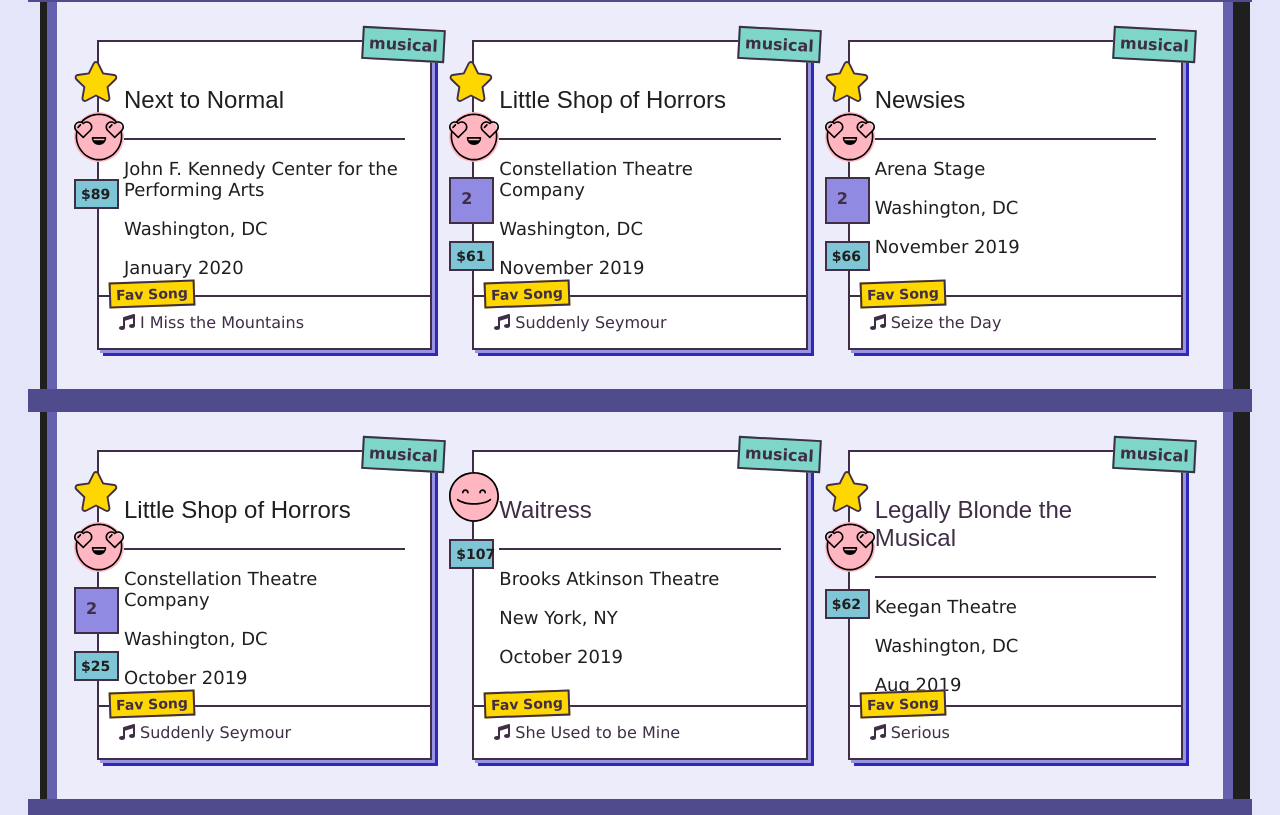
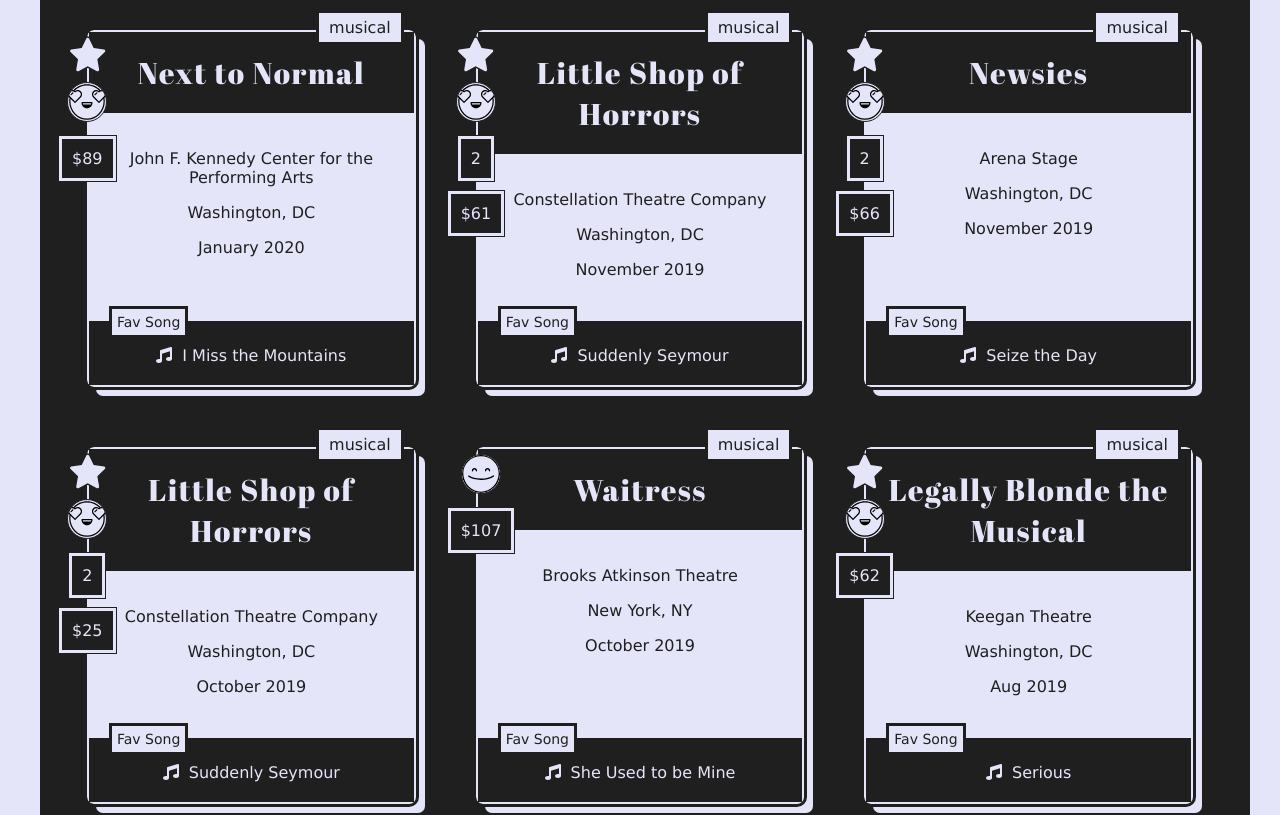
Before and after one commit to brittanyrw/theaterlog, a Vue app: page / in a window 1280 px wide. Shown: the part 798-1613 px from the top of the page. Built offline with nearby package versions, Linux system fonts and the light colour scheme.

Commit message:
Update style for show cards

```diff
--- a/src/components/Shows.vue
+++ b/src/components/Shows.vue
@@ -1,309 +1,287 @@
 <template>
   <div class="shows">
-		<div class="row" v-for="i in rowCount" v-bind:key="i">
-			<div v-for="(show) in itemCountInRow(i)" v-bind:key="show.id" class="show" v-bind:class="[{ upcoming: show.upcoming }] ">
-				<div v-if="show.upcoming == false && (show.fav || show.review || show.multi)" class="show-opinion">
-					<div v-if="show.fav" class="fav-view"><font-awesome-icon icon="star" class="fav-icon" /></div>
+    <div class="row">
+      <div
+        v-for="show in shows"
+        v-bind:key="show.id"
+        class="show"
+        v-bind:class="[{ upcoming: show.upcoming }]"
+      >
+        <div
+          v-if="
+            show.upcoming == false && (show.fav || show.review || show.multi)
+          "
+          class="show-opinion"
+        >
+          <div v-if="show.fav" class="fav-view">
+            <font-awesome-icon icon="star" class="fav-icon" />
+          </div>
           <div v-if="show.review" class="review">
-						<img v-bind:src="require('../assets/' + show.review + '.svg')" v-bind:alt="show.review + ' emoji'">
+            <img
+              v-bind:src="require('../assets/' + show.review + '.svg')"
+              v-bind:alt="show.review + ' emoji'"
+            />
           </div>
           <div v-if="show.multi" class="multi-view">{{ show.multi }}</div>
           <p v-if="show.price >= 0" class="show-price">${{ show.price }}</p>
         </div>
         <div class="show-info">
-					<p class="type">{{show.type}}</p>
+          <p class="type">{{ show.type }}</p>
           <div class="show-name">
-						<p v-if="show.link"><a v-bind:href="show.link" target="_blank" :title="'Go to website for ' + show.name">{{ show.name }}</a></p>
+            <p v-if="show.link">
+              <a
+                v-bind:href="show.link"
+                target="_blank"
+                :title="'Go to website for ' + show.name"
+                >{{ show.name }}</a
+              >
+            </p>
             <p v-else>{{ show.name }}</p>
           </div>
+          <div class="show-content">
             <p class="show-theater">{{ show.theater }}</p>
             <p class="show-location">{{ show.location }}</p>
             <p class="show-date">{{ show.date }}</p>
           </div>
+        </div>
         <div v-if="show.favSong" class="favs">
           <p class="fav-song-label">Fav Song</p>
           <div class="fav-song">
+            <div class="fav-song-content">
               <p class="song-label">
-						<font-awesome-icon icon="music" class="fs-icon" /></p>
-						<p class="song-name"><a v-bind:href="show.favSongLink" target="_blank" :title="'View performance video for ' + show.favSong + ' from the musical ' + show.name">{{ show.favSong }}</a></p>
+                <font-awesome-icon icon="music" class="fs-icon" />
+              </p>
+              <p class="song-name">
+                <a
+                  v-bind:href="show.favSongLink"
+                  target="_blank"
+                  :title="
+                    `View performance video for ${show.favSong} from the musical ${show.name}`"
+                >
+                  {{ show.favSong }}
+                </a>
+              </p>
             </div>
           </div>
         </div>
       </div>
-		<div class="icon-attribute">Icons made by <a href="https://www.flaticon.com/authors/darius-dan" title="Darius Dan" target="_blank">Darius Dan</a> from <a href="https://www.flaticon.com/" title="Flaticon" target="_blank">www.flaticon.com</a> is licensed by <a href="http://creativecommons.org/licenses/by/3.0/" title="Creative Commons BY 3.0" target="_blank">CC 3.0 BY</a></div>
+    </div>
+    <div class="icon-attribute">
+      Icons made by
+      <a
+        href="https://www.flaticon.com/authors/darius-dan"
+        title="Darius Dan"
+        target="_blank"
+        >Darius Dan</a
+      >
+      from
+      <a href="https://www.flaticon.com/" title="Flaticon" target="_blank"
+        >www.flaticon.com</a
+      >
+      is licensed by
+      <a
+        href="http://creativecommons.org/licenses/by/3.0/"
+        title="Creative Commons BY 3.0"
+        target="_blank"
+        >CC 3.0 BY</a
+      >
+    </div>
   </div>
 </template>
 
 <script>
-
-import {showList} from "../data/shows";
+import { showList } from "../data/shows";
 
 export default {
-	name: 'Shows',
-	data: function () {
+  name: "Shows",
+  data: function() {
     return {
       shows: showList,
-			rowLength: 3
+      rowLength: 3,
+    };
+  },
+  computed: {
+    rowCount: function() {
+      return Math.ceil(this.shows.length / this.rowLength);
+    },
+  },
+  methods: {
+    itemCountInRow: function(index) {
+      return this.shows.slice(
+        (index - 1) * this.rowLength,
+        index * this.rowLength
+      );
+    },
+  },
+};
+</script>
+<style lang="scss" scoped>
+@import "@/assets/styles/variables.scss";
+@import url("https://fonts.googleapis.com/css2?family=Abril+Fatface&display=swap");
+.shows {
+  padding: 40px 10px;
+  background-color: $black;
+  @media screen and (min-width: 662px) {
+    padding: 20px;
   }
-	},computed:{
-		rowCount:function(){
-			return Math.ceil(this.shows.length / this.rowLength);
+  .row {
+    padding: 0;
+    position: relative;
+    margin-bottom: 20px;
+    @media screen and (min-width: 662px) {
+      display: grid;
+      grid-template-columns: 1fr 1fr;
+      grid-gap: 60px;
+      padding: 20px;
     }
-	},
-	methods:{
-		itemCountInRow:function(index){
-			return this.shows.slice((index - 1) * this.rowLength, index * this.rowLength)
+    @media screen and (min-width: 992px) {
+      grid-template-columns: 1fr 1fr 1fr;
+    }
+    .show {
+      border: 2px solid $purple;
+      box-shadow: 9px 9px 0 $purple;
+      outline: 3px solid $black;
+      border-radius: 7px;
+      background-color: $purple;
+      margin-bottom: 50px;
+      max-width: 400px;
+      margin: 0 auto 40px auto;
+      position: relative;
+      @media screen and (min-width: 662px) {
+        max-width: none;
+        margin: 0;
+      }
+      .show-opinion {
+        position: absolute;
+        left: -30px;
+        top: 5px;
+        z-index: 1;
+        text-align: center;
+        .fav-view,
+        .review,
+        .multi-view {
+          margin-bottom: 10px;
+        }
+        .fav-view {
+          .fav-icon {
+            color: $purple;
+            font-size: 35px;
+            path {
+              stroke: $black;
+              stroke-width: 20px;
             }
           }
         }
-
-</script>
-<style>
-	.row {
-		background-color: #EDECFA;
-		display: grid;
-		grid-template-columns: 1fr 1fr 1fr;
-		grid-auto-rows: auto;
-		grid-gap: 40px;
-		padding: 40px;
-		min-height: 410px;
-		border: 10px solid #6661af;
-		position: relative;
+        .review {
+          img {
+            width: 100%;
+            background-color: $purple;
+            border-radius: 50%;
+            width: 40px;
+            border: 1px solid $black;
           }
-	.row:after {
-		position: absolute;
-		content: '';
-		height: 23px;
-		width: 105%;
-		left: -2.5%;
-		top: -5.5%;
-		background-color: #504b8c;
         }
-	.show {
-		padding: 20px 25px;
-		background-color: white;
-		position: relative;
-		border: 2px solid #402e47;
-		box-shadow: 3px 3px 0 #9994E1, 6px 6px 0 #3128BB;
-		transition: .5s;
+        .multi-view,
+        .show-price {
+          background-color: $black;
+          color: $purple;
+          padding: 10px;
+          border: 3px solid $purple;
+          outline: 1px solid $black;
         }
-
-	.show.upcoming {
-		box-shadow: gray;
-		border: 1px solid dimgray;
-		color: gray;
-		box-shadow: 3px 3px 0 lightgray, 6px 6px 0 gray;
-	}
-
-	.show-name {
-		font-family: 'Amaranth', sans-serif;
-		font-size: 24px;
-		border-bottom: 2px solid #402e47;
-
-	}
-
-	.show-name a {
-		color: #402e47;
-		text-decoration: none;
-		transition: .5s;
-	}
-
-	.show-name a:hover {
-		color: #3128BB;
-		transition: .5s;
-	}
-
-	.show-theater, .show-location, .show-date {
-		font-size: 18px;
-	}
-
-	.show-price {
-		font-size: 14px;
-	}
-
-	.type {
-		font-size: 16px;
-		position: absolute;
-		right: -15px;
-		background: #7ed6c9;
-		margin: 0;
-		padding: 5px;
-		top: -14px;
-		transform: rotate(3deg);
-		border: 2px solid #402e47;
-		color: #402e47;
-		font-weight: bold;
-	}
-
-	.show-opinion {
-		position: absolute;
-		left: -25px;
-		width: 45px;
-	}
-
-	.show-opinion div {
-		height: 50px;
-		color: #402e47;
-	}
-
-	.show-opinion .review {
-		background-color: lightpink;
-		border-radius: 50%;
-		margin-bottom: 15px;
-		font-size: 15px;
-		width: 50px;
-		transition: .5s;
-	}
-
-	.show-opinion .review:hover {
-		transform: rotate(-10deg);
-		transition: .5s;
-	}
-
-	.show-opinion .review img {
-		width: 100%;
-	}
-
-	.show-opinion .multi-view {
-		background-color: #908ae2;
-		height: 30px;
-		padding: 10px;
-		font-weight: bold;
-		height: 47px;
-		border: 2px solid #402e47;
-		transition: .5s;
-	}
-
-	.show-opinion .multi-view:hover {
-		transform: translateY(5px);
-		transition: .5s;
-	}
-
-	.show-opinion .show-price {
-		background-color: #7EC5D6;
-		padding: 5px;
-		font-weight: bold;
-		border: 2px solid #402e47;
-		-webkit-transition: .5s;
-		transition: .5s;
-		margin-top: 17px;
-	}
-
-	.show-opinion .show-price:hover {
-		transform: translateY(-5px);
-		transition: .5s;
-	}
-
-	.show-opinion .fav-view .fav-icon {
-		color: gold;
-		font-size: 39px;
-		margin-bottom: 8px;
-	}
-
-	.show .fav-icon {
-		transition: .5s;
-	}
-
-	.show .fav-icon:hover {
-		transform: scale(1.2);
-		transition: .5s;
-	}
-
-	.favs {
-		position: absolute;
-		bottom: 0;
-		left: 0;
-		width: 100%;
-		background-color: white;
-		padding: 0 20px;
-		font-size: 16px;
-		color: #402e47;
-		border-top: 2px solid #402e47;
-	}
-
-	.fav-song-label {
-		position: absolute;
-		top: -30px;
-		background-color: gold;
-		font-weight: bold;
-		padding: 3px 5px;
-		left: 10px;
-		font-size: 14px;
-		border: 2px solid #402e47;
-		transform: rotate(-2deg);
-	}
-
-	.show.upcoming .type {
-		border: 2px solid dimgray;
-		background-color: lightgray;
-		color: dimgray;
-	}
-
-	.fav-view path {
-		stroke: #402e47;
-		stroke-width: 25;
-	}
-
-	.song-label, .song-name {
+        .multi-view {
           display: inline-block;
         }
-
+        .show-price {
+          margin: 0;
+          text-align: center;
+        }
+      }
+      .show-info {
+        position: relative;
+        .type {
+          position: absolute;
+          background-color: orange;
+          padding: 5px 10px;
+          top: -38px;
+          right: 10px;
+          border: 3px solid $black;
+          background-color: $purple;
+        }
+        .show-name {
+          background-color: $black;
+          color: $purple;
+          padding: 20px;
+          p {
+            font-size: 25px;
+            font-family: "Abril Fatface";
+            text-align: center;
+            letter-spacing: 1.5px;
+            margin: 0;
+            @media screen and (min-width: 1200px) {
+              font-size: 30px;
+            }
+            a {
+              color: $purple;
+              text-decoration: none;
+            }
+          }
+        }
+      }
+      .show-content {
+        text-align: center;
+        padding: 10px 20px 60px 20px;
+        @media screen and (min-width: 662px) {
+          padding: 20px 35px 90px 35px;
+        }
+      }
+      .favs {
+        background-color: $black;
+        color: $purple;
+        position: absolute;
+        padding: 10px;
+        bottom: 0;
+        width: 100%;
+        p {
+          margin: 0;
+        }
+        .fav-song-label {
+          background-color: $purple;
+          border: 3px solid $black;
+          padding: 5px;
+          color: $black;
+          position: absolute;
+          font-size: 14px;
+          top: -15px;
+          @media screen and (min-width: 662px) {
+            left: 20px;
+          }
+        }
+        .fav-song {
+          .fav-song-content {
+            padding: 15px 0 10px 0;
+            display: flex;
+            justify-content: center;
+            .song-label {
+              margin-right: 10px;
+            }
 			.song-name a {
 				text-decoration: none;
-		color: #402e47;
-		transition: .5s;
-	}
-
-	.song-label {
-		margin-right: 5px;
-	}
-
-	.fav-song .fs-icon {
-		transition: .5s;
-	}
-
-	.fav-song:hover .fs-icon {
-		transform: rotate(10deg);
-		transition: .5s;
-	}
-
-	.fav-song a {
-		transition: .5s;
-	}
-
-	.fav-song:hover a {
-		font-weight: bold;
-		transition: .5s;
-	}
-
-	@media screen and (max-width: 992px){
-		.row {
-			grid-template-columns: 1fr 1fr;
-		}
-		.row:after {
-			top: -3%;
-		}
-		.favs {
-			margin-top: 25px;
-			position: relative;
+				color: $purple;
 			}
           }
-
-	@media screen and (max-width: 667px){
-		.row {
-			grid-template-columns: 1fr;
         }
       }
-
+    }
+  }
   .icon-attribute {
-		font-size: 15px;
-		color: #402e47;
-		margin-top: 15px;
+	  background-color: $purple;
+	  padding: 20px;
+	  border-radius: 3px;
+	  color: $black;
+	  a {
+		  color: $black;
 	  }
-
-	.icon-attribute a {
-		font-weight: bold;
-		color: #402e47;
   }
-
+}
 </style>
```
Lines whose indentation alone changed are shown as unchanged.
